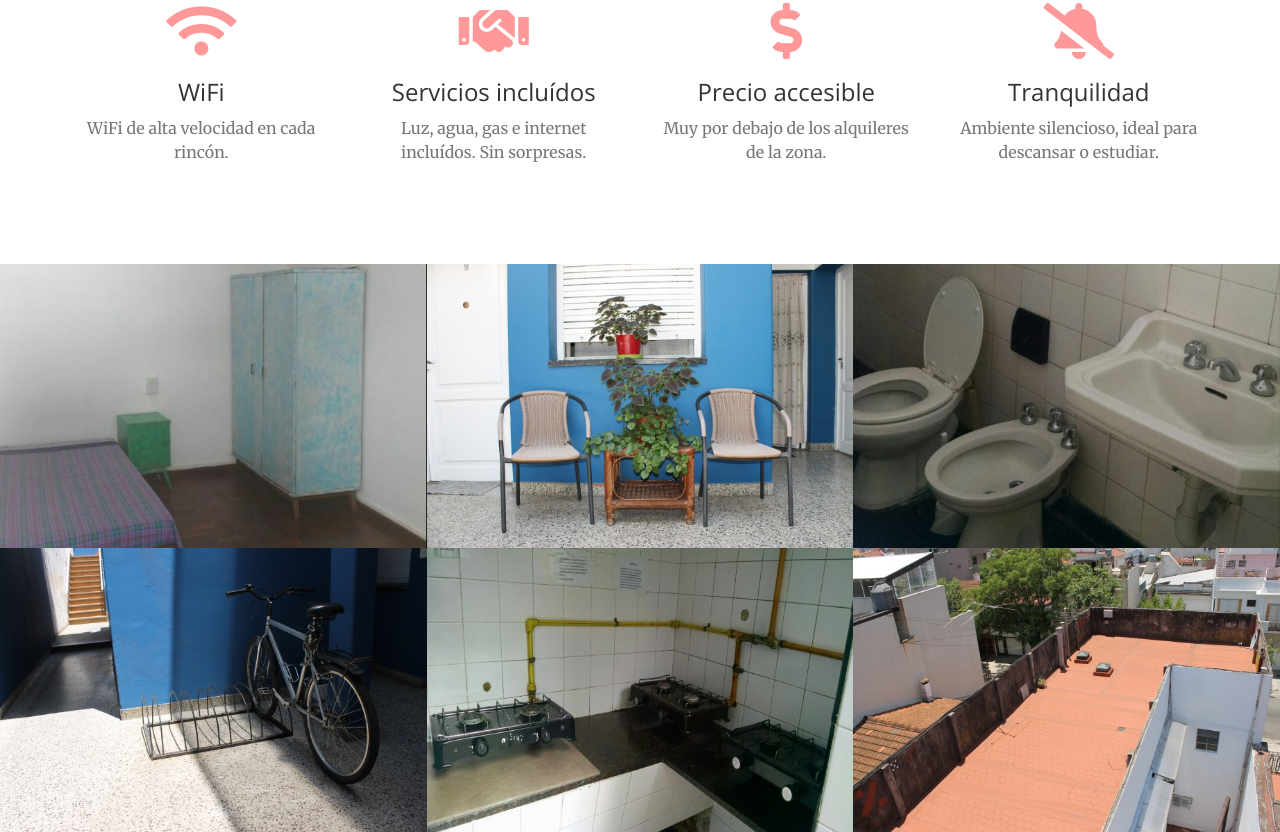
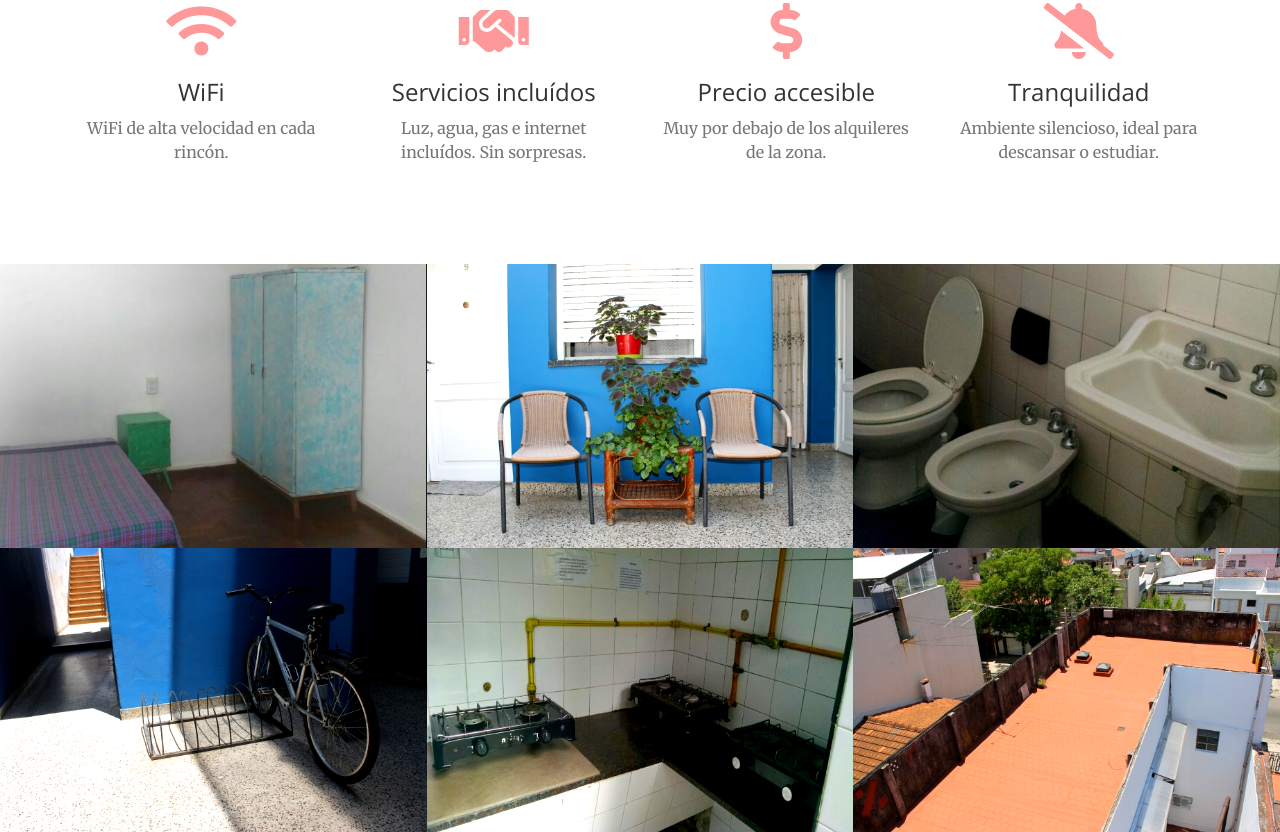
Before and after one commit to tomasaccini/tomasaccini.github.io, a website: page index.html in a window 1280 px wide. Shown: the part 1968-2800 px from the top of the page. Drawn offline with nearby package versions, Linux system fonts and the light colour scheme.

Commit message:
Img filters, logo and details

```diff
--- a/css/creative.css
+++ b/css/creative.css
@@ -414,3 +414,21 @@ img::-moz-selection {
 body {
   webkit-tap-highlight-color: #222222;
 }
+
+.filter {
+  position: relative;
+  -webkit-filter: contrast(120%) saturate(125%);
+  filter: contrast(120%) saturate(125%);
+}
+.filter::before {
+  content: "";
+  display: block;
+  height: 100%;
+  width: 100%;
+  top: 0;
+  left: 0;
+  position: absolute;
+  pointer-events: none;
+  mix-blend-mode: overlay;
+  background: rgba(127, 187, 227, 0.2);
+}
--- a/index.html
+++ b/index.html
@@ -8,7 +8,7 @@
     <meta name="viewport" content="width=device-width, initial-scale=1">
     <meta name="description" content="">
     <meta name="author" content="">
-
+    <link rel="shortcut icon" type="image/ico" href="img/favicon.ico"/>
     <title>Regina Coliving</title>
 
     <!-- Bootstrap Core CSS -->
@@ -23,7 +23,7 @@
     <link href="vendor/magnific-popup/magnific-popup.css" rel="stylesheet">
 
     <!-- Theme CSS -->
-    <link href="css/creative.min.css" rel="stylesheet">
+    <link href="css/creative.css" rel="stylesheet">
 
     <!-- HTML5 Shim and Respond.js IE8 support of HTML5 elements and media queries -->
     <!-- WARNING: Respond.js doesn't work if you view the page via file:// -->
@@ -43,7 +43,9 @@
                 <button type="button" class="navbar-toggle collapsed" data-toggle="collapse" data-target="#bs-example-navbar-collapse-1">
                     <span class="sr-only">Toggle navigation</span> Menu <i class="fa fa-bars"></i>
                 </button>
-                <a class="navbar-brand page-scroll" href="#page-top">Regina</a>
+                <a class="navbar-brand page-scroll" href="#page-top">
+                    <img src="img/Regina Horizontal.svg" width="230" style="margin: -15px;" alt="Regina Logo">
+                </a>
             </div>
 
             <!-- Collect the nav links, forms, and other content for toggling -->
@@ -176,7 +178,7 @@
             <div class="row no-gutter popup-gallery">
                 <div class="col-lg-4 col-sm-6">
                     <a href="img/portfolio/fullsize/1.jpg" class="portfolio-box">
-                        <img src="img/portfolio/thumbnails/1.jpg" class="img-responsive" alt="">
+                        <img src="img/portfolio/thumbnails/1.jpg" class="img-responsive filter" alt="">
                         <div class="portfolio-box-caption">
                             <div class="portfolio-box-caption-content">
                                 <div class="project-category text-faded">
@@ -191,7 +193,7 @@
                 </div>
                 <div class="col-lg-4 col-sm-6">
                     <a href="img/portfolio/fullsize/2.jpg" class="portfolio-box">
-                        <img src="img/portfolio/thumbnails/2.jpg" class="img-responsive" alt="">
+                        <img src="img/portfolio/thumbnails/2.jpg" class="img-responsive filter" alt="">
                         <div class="portfolio-box-caption">
                             <div class="portfolio-box-caption-content">
                                 <div class="project-category text-faded">
@@ -206,7 +208,7 @@
                 </div>
                 <div class="col-lg-4 col-sm-6">
                     <a href="img/portfolio/fullsize/3.jpg" class="portfolio-box">
-                        <img src="img/portfolio/thumbnails/3.jpg" class="img-responsive" alt="">
+                        <img src="img/portfolio/thumbnails/3.jpg" class="img-responsive filter" alt="">
                         <div class="portfolio-box-caption">
                             <div class="portfolio-box-caption-content">
                                 <div class="project-category text-faded">
@@ -221,7 +223,7 @@
                 </div>
                 <div class="col-lg-4 col-sm-6">
                     <a href="img/portfolio/fullsize/4.jpg" class="portfolio-box">
-                        <img src="img/portfolio/thumbnails/4.jpg" class="img-responsive" alt="">
+                        <img src="img/portfolio/thumbnails/4.jpg" class="img-responsive filter" alt="">
                         <div class="portfolio-box-caption">
                             <div class="portfolio-box-caption-content">
                                 <div class="project-category text-faded">
@@ -236,7 +238,7 @@
                 </div>
                 <div class="col-lg-4 col-sm-6">
                     <a href="img/portfolio/fullsize/5.jpg" class="portfolio-box">
-                        <img src="img/portfolio/thumbnails/5.jpg" class="img-responsive" alt="">
+                        <img src="img/portfolio/thumbnails/5.jpg" class="img-responsive filter" alt="">
                         <div class="portfolio-box-caption">
                             <div class="portfolio-box-caption-content">
                                 <div class="project-category text-faded">
@@ -251,7 +253,7 @@
                 </div>
                 <div class="col-lg-4 col-sm-6">
                     <a href="img/portfolio/fullsize/6.jpg" class="portfolio-box">
-                        <img src="img/portfolio/thumbnails/6.jpg" class="img-responsive" alt="">
+                        <img src="img/portfolio/thumbnails/6.jpg" class="img-responsive filter" alt="">
                         <div class="portfolio-box-caption">
                             <div class="portfolio-box-caption-content">
                                 <div class="project-category text-faded">
@@ -275,13 +277,7 @@
                     <hr class="primary">
                     <p>Si te interesa participar, no dudes en escribirnos.</p>
                 </div>
-                <div class="col-lg-4 col-lg-offset-2 text-center">
-                    <a href="https://www.instagram.com/?hl=es-la" target="_blank">
-                      <i class="fab fa-instagram fa-3x"></i>
-                      <p>@reginacoliving</p>
-                    </a>
-                </div>
-                <div class="col-lg-4 text-center">
+                <div class="col-lg-12 text-center">
                     <a href="mailto:reginacoliving@gmail.com" target="_blank">
                       <i class="fa fa-envelope fa-3x sr-contact"></i>
                       <p>reginacoliving@gmail.com</p>
@@ -303,7 +299,7 @@
     <script src="vendor/magnific-popup/jquery.magnific-popup.min.js"></script>
 
     <!-- Theme JavaScript -->
-    <script src="js/creative.min.js"></script>
+    <script src="js/creative.js"></script>
 
 </body>
 
```
Also changed, not shown: img/Regina Favicon.svg (added), img/Regina Horizontal.svg (added), img/Regina-01.jpg (deleted), img/drawing.svg (added), img/favicon.ico (added), img/logo.png (deleted), img/portfolio/fullsize/5.jpg, img/portfolio/fullsize/cocina vieja.jpg (added).
